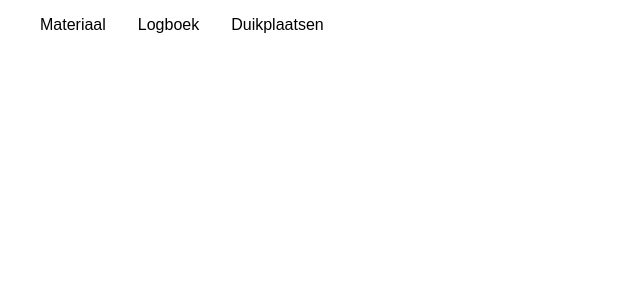
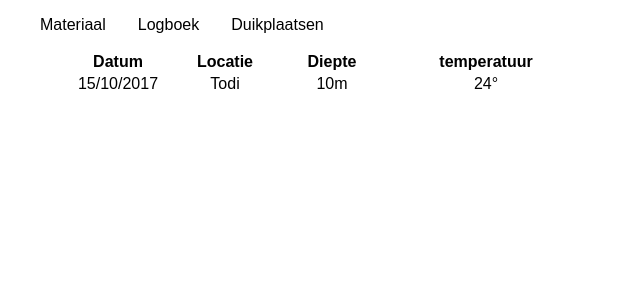
Before and after one commit to JessyVandoorn/WAD-Opdracht, a React (Create React App) app in the folder duikerslog/: page / in a window 1280 px wide. Shown: the top 300 px of the page, without its empty margins (0-640 px from the left). Built offline with nearby package versions, Linux system fonts and the light colour scheme.

Commit message:
add preview essential part

```diff
--- a/duikerslog/src/App.css
+++ b/duikerslog/src/App.css
@@ -11,3 +11,12 @@ ul {
   display: flex;
   flex-direction: row;
 }
+
+.td {
+  text-align: center;
+}
+
+.tdHead {
+  width: 150px;
+  text-align: center;
+}
--- a/duikerslog/src/App.js
+++ b/duikerslog/src/App.js
@@ -1,12 +1,14 @@
 import React, { Component } from 'react';
 import './App.css';
 import Navigation from './Navigation';
+import Essential from './Essential';
 
 class App extends Component {
   render() {
     return (
       <div>
         <Navigation itemName="Home"/>
+        <Essential datum="15/10/2017" locatie="Todi"/>
       </div>
     );
   }
--- /dev/null
+++ b/duikerslog/src/Essential.jsx
@@ -0,0 +1,16 @@
+import React, { Component } from 'react';
+import EssentialItem from './EssentialItem';
+
+class Essential extends Component {
+    render() {
+        return (
+            <div>
+                <ul>
+                    <EssentialItem datum="15/10/2017" locatie="Todi" diepte="10m" temperatuur="24°"/>
+                </ul>
+            </div>
+        );
+    };
+}
+
+export default Essential;
--- /dev/null
+++ b/duikerslog/src/EssentialItem.jsx
@@ -0,0 +1,35 @@
+import React, { Component } from 'react'
+
+class EssentialItem extends Component {
+
+    constructor(props){
+        super(props);
+        this.state = {showing: false};
+    }
+
+    render() {
+        const {datum, locatie, diepte, temperatuur} = this.props;
+        return(
+            <table>
+                <thead>
+                    <tr>
+                        <th className="tdHead">Datum</th>
+                        <th className="thHead">Locatie</th>
+                        <th className="tdHead">Diepte</th>
+                        <th className="tdHead">temperatuur</th>
+                    </tr>
+                </thead>
+                <tbody>
+                    <tr>
+                        <td className="td">{datum}</td>
+                        <td className="td">{locatie}</td>
+                        <td className="td">{diepte}</td>
+                        <td className="td">{temperatuur}</td>
+                    </tr>
+                </tbody>
+            </table>
+    );
+    }
+}
+
+export default EssentialItem;
--- a/duikerslog/src/NavigationItem.jsx
+++ b/duikerslog/src/NavigationItem.jsx
@@ -8,6 +8,7 @@ class NavigationItem extends Component {
     }
 
     handleClickItem = (e) => {
+        e.preventDefault();
         this.setState((prevState, props)=> ({ currentItem: !prevState.currentItem }));
     }
 
```
